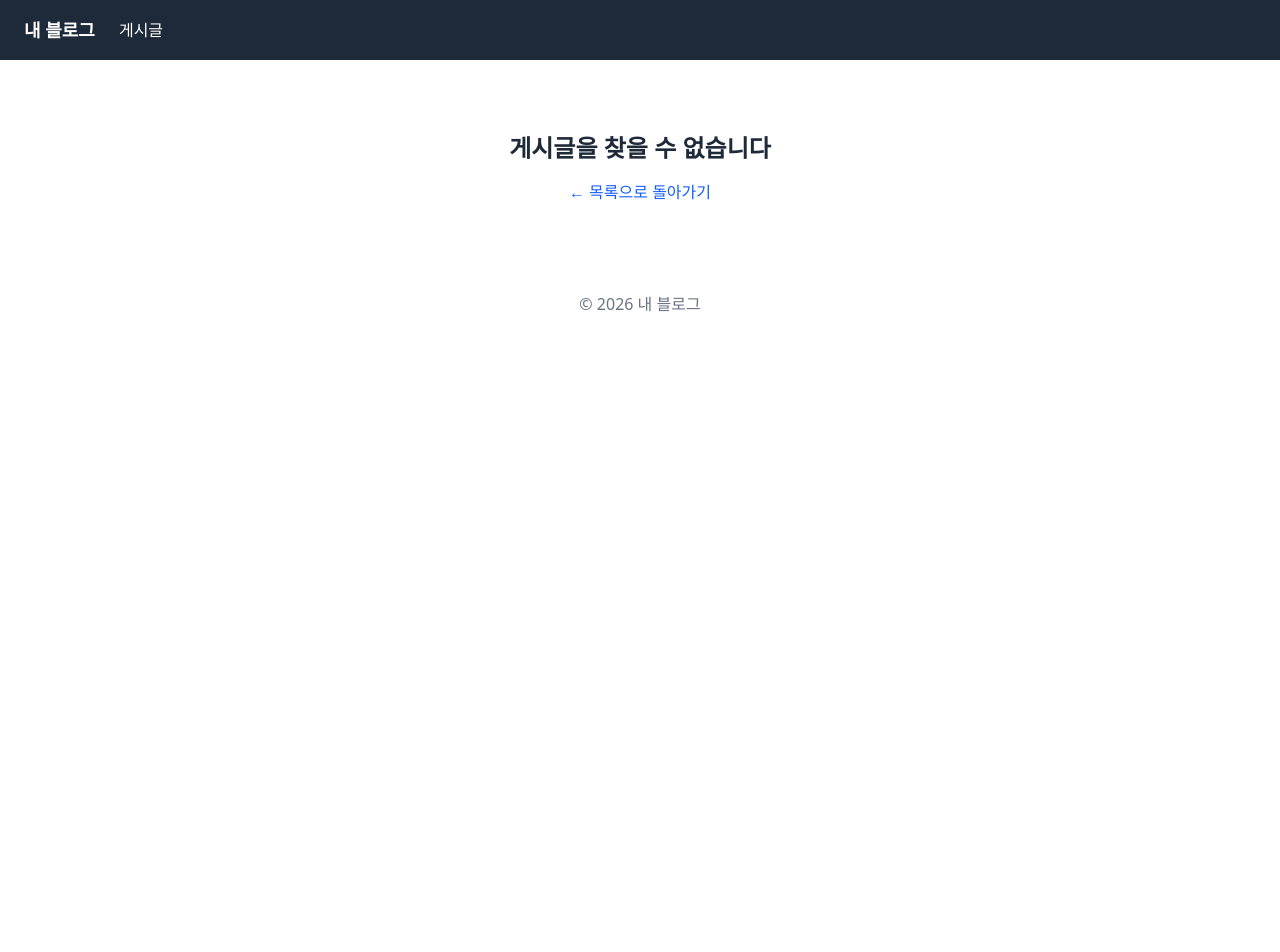
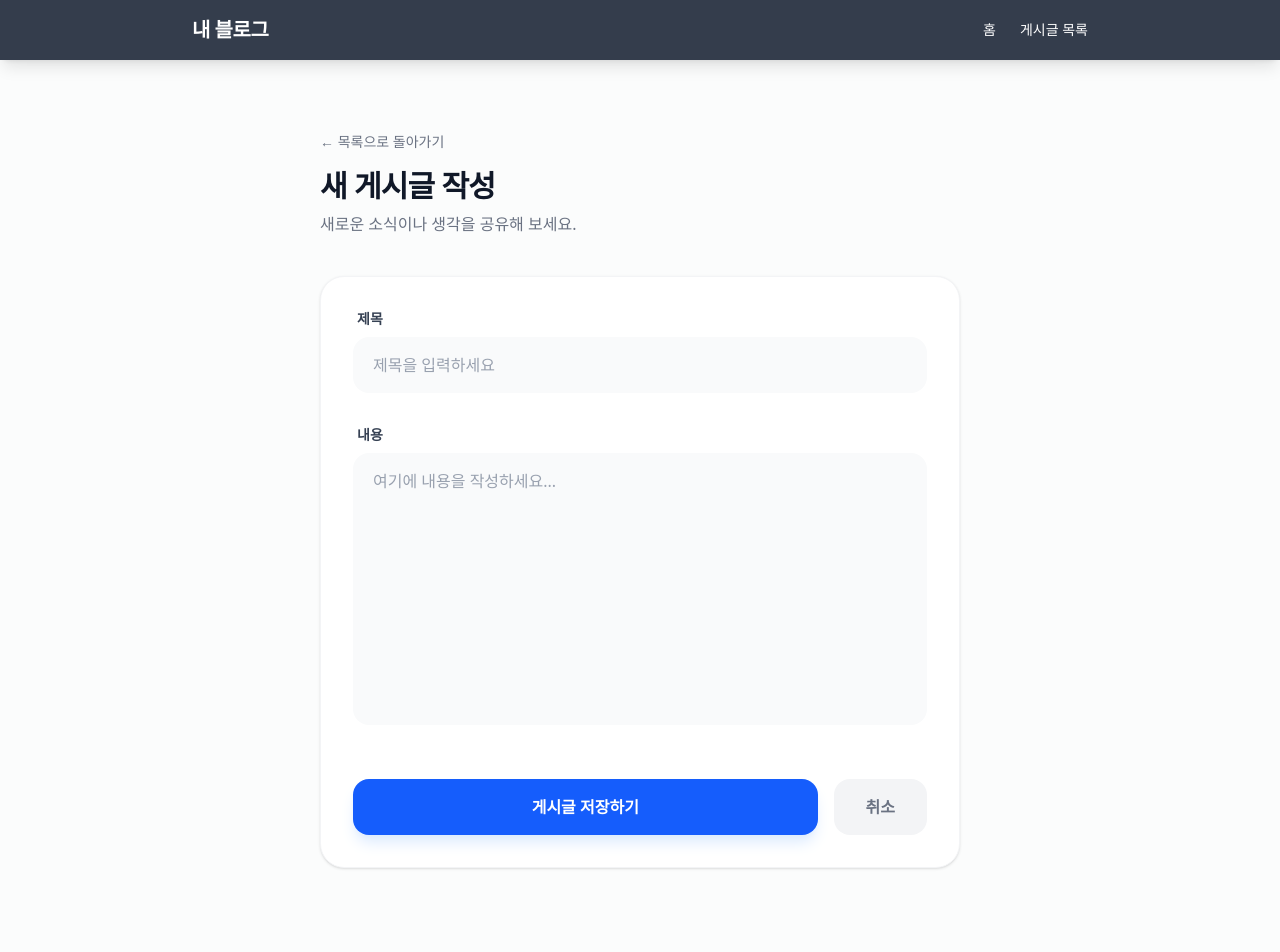
Before and after one commit to GA-YOUNGKIM/my-first-web, a Next.js app: page /posts/new in a window 1280 px wide. Shown: the top 952 px of the page. Before the commit the page ends 800 px from the top, so only its background shows below. Built offline with nearby package versions, Linux system fonts and the light colour scheme.

Commit message:
Ch5: 블로그 목록/상세/작성 페이지

```diff
--- a/app/layout.tsx
+++ b/app/layout.tsx
@@ -4,7 +4,7 @@ import "./globals.css";
 
 export const metadata: Metadata = {
   title: "내 블로그",
-  description: "내 블로그입니다.",
+  description: "개발 블로그입니다.",
 };
 
 export default function RootLayout({
@@ -14,20 +14,25 @@ export default function RootLayout({
 }>) {
   return (
     <html lang="ko">
-      <body>
-        <nav className="bg-gray-800 text-white px-6 py-4 flex items-center gap-6">
-          <Link href="/" className="font-bold text-lg hover:text-gray-300">
-            내 블로그
-          </Link>
-          <Link href="/posts" className="hover:text-gray-300">
-            게시글
-          </Link>
+      <body className="antialiased font-sans text-gray-900 bg-gray-50/50">
+        <nav className="sticky top-0 z-50 bg-gray-800/90 backdrop-blur-md text-white px-6 py-4 shadow-lg">
+          <div className="max-w-4xl mx-auto flex justify-between items-center">
+            <Link href="/" className="font-bold text-xl tracking-tight hover:text-blue-400过渡 transition-colors">
+              내 블로그
+            </Link>
+            <div className="flex gap-6">
+              <Link href="/" className="text-sm font-medium hover:text-blue-400 transition-colors">홈</Link>
+              <Link href="/posts" className="text-sm font-medium hover:text-blue-400 transition-colors">게시글 목록</Link>
+            </div>
+          </div>
         </nav>
-        <main className="max-w-4xl mx-auto p-6">
+        <main className="max-w-4xl mx-auto p-6 min-h-[calc(100vh-160px)]">
           {children}
         </main>
-        <footer className="text-center text-gray-500 py-4">
-          © 2026 내 블로그
+        <footer className="bg-white border-t border-gray-100 mt-12">
+          <div className="max-w-4xl mx-auto py-10 px-6 text-center text-gray-400 text-sm">
+            © 2026 내 블로그. All rights reserved.
+          </div>
         </footer>
       </body>
     </html>
--- a/app/page.tsx
+++ b/app/page.tsx
@@ -1,52 +1,10 @@
-import Link from "next/link";
-import { posts } from "@/lib/posts";
-
 export default function Home() {
   return (
-    <>
-      <header className="mb-10">
-        <h1 className="text-4xl font-bold text-gray-900 mb-2">내 블로그</h1>
-        <p className="text-gray-500">
-          다양한 개발 이야기를 공유하는 블로그입니다.
-        </p>
-        <nav className="mt-4 flex gap-4 text-sm">
-          <Link href="/" className="text-blue-600 font-semibold hover:underline">
-            홈
-          </Link>
-          <Link href="/posts" className="text-gray-600 hover:text-blue-600 hover:underline">
-            게시글 목록
-          </Link>
-        </nav>
-      </header>
-
-      <main>
-        <h2 className="text-2xl font-bold text-gray-800 mb-6">최근 게시글</h2>
-        <div className="grid gap-6 sm:grid-cols-2 lg:grid-cols-3">
-          {posts.map((post) => (
-            <article
-              key={post.id}
-              className="border border-gray-200 rounded-2xl p-6 shadow-sm hover:shadow-md hover:-translate-y-1 transition"
-            >
-              <Link href={`/posts/${post.id}`}>
-                <h3 className="text-lg font-semibold text-gray-900 mb-2">
-                  {post.title}
-                </h3>
-                <p className="text-gray-600 text-sm line-clamp-2 mb-4">
-                  {post.content}
-                </p>
-                <div className="flex items-center justify-between text-xs text-gray-500">
-                  <span>{post.author}</span>
-                  <time dateTime={post.date}>{post.date}</time>
-                </div>
-              </Link>
-            </article>
-          ))}
-        </div>
-      </main>
-
-      <footer className="mt-12 pt-6 border-t border-gray-200 text-center text-sm text-gray-400">
-        © 2026 내 블로그. All rights reserved.
-      </footer>
-    </>
+    <div className="py-20 text-center">
+      <h1 className="text-4xl font-bold text-gray-900 mb-4">내 블로그</h1>
+      <p className="text-xl text-gray-600">
+        다양한 개발 이야기를 공유하는 블로그입니다. 환영합니다!
+      </p>
+    </div>
   );
 }
--- a/app/posts/[id]/page.tsx
+++ b/app/posts/[id]/page.tsx
@@ -11,13 +11,17 @@ export default async function PostDetailPage({
 
   if (!post) {
     return (
-      <div className="py-12 text-center">
-        <h1 className="text-2xl font-bold text-gray-800 mb-4">
+      <div className="py-24 text-center">
+        <div className="w-20 h-20 bg-red-50 text-red-500 rounded-full flex items-center justify-center mx-auto mb-6 text-3xl">
+          ⚠️
+        </div>
+        <h1 className="text-3xl font-bold text-gray-900 mb-4">
           게시글을 찾을 수 없습니다
         </h1>
+        <p className="text-gray-500 mb-10">요청하신 데이터가 존재하지 않거나 삭제되었을 수 있습니다.</p>
         <Link
           href="/posts"
-          className="text-blue-600 hover:underline"
+          className="inline-flex items-center gap-2 px-6 py-3 bg-gray-900 text-white rounded-xl font-medium hover:bg-gray-800 transition-colors"
         >
           ← 목록으로 돌아가기
         </Link>
@@ -26,25 +30,47 @@ export default async function PostDetailPage({
   }
 
   return (
-    <div className="py-12">
+    <div className="max-w-3xl mx-auto py-12">
       <Link
         href="/posts"
-        className="text-blue-600 hover:underline text-sm"
+        className="group inline-flex items-center gap-2 text-gray-500 hover:text-blue-600 transition-colors mb-10 font-medium"
       >
-        ← 목록으로 돌아가기
+        <span className="text-xl group-hover:-translate-x-1 transition-transform">←</span>
+        목록으로 돌아가기
       </Link>
 
-      <article className="mt-6">
-        <h1 className="text-3xl font-bold text-gray-900 mb-2">
-          {post.title}
-        </h1>
-        <p className="text-gray-500 text-sm mb-8">
-          {post.author} · {post.date}
-        </p>
-        <div className="text-gray-700 leading-relaxed whitespace-pre-line">
+      <article className="bg-white rounded-3xl border border-gray-100 p-8 md:p-12 shadow-sm">
+        <header className="mb-10 text-center">
+          <div className="flex items-center justify-center gap-3 mb-6">
+            <span className="px-4 py-1 text-xs font-bold text-blue-600 bg-blue-50 rounded-full uppercase tracking-wider">Development</span>
+            <time className="text-sm text-gray-400 font-medium" dateTime={post.date}>{post.date}</time>
+          </div>
+          <h1 className="text-4xl md:text-5xl font-extrabold text-gray-900 leading-tight mb-6">
+            {post.title}
+          </h1>
+          <div className="flex items-center justify-center gap-3 pt-6 border-t border-gray-50 max-w-xs mx-auto">
+            <div className="w-10 h-10 rounded-full bg-gradient-to-tr from-blue-500 to-indigo-600 flex items-center justify-center text-white text-sm font-bold shadow-md">
+              {post.author[0]}
+            </div>
+            <span className="text-gray-900 font-semibold">{post.author}</span>
+          </div>
+        </header>
+
+        <div className="prose prose-lg max-w-none text-gray-700 leading-relaxed whitespace-pre-line">
           {post.content}
         </div>
       </article>
+
+      <div className="mt-12 text-center p-8 bg-blue-50 rounded-3xl">
+        <h3 className="text-lg font-bold text-blue-900 mb-2">도움이 되셨나요?</h3>
+        <p className="text-blue-700 text-sm mb-6">더 많은 개발 정보가 필요하시다면 목록을 확인해 보세요.</p>
+        <Link
+          href="/posts"
+          className="inline-flex items-center gap-2 px-8 py-3 bg-blue-600 text-white rounded-xl font-bold hover:bg-blue-700 shadow-lg shadow-blue-200 transition-all"
+        >
+          다른 게시글 읽기
+        </Link>
+      </div>
     </div>
   );
 }
--- /dev/null
+++ b/app/posts/new/page.tsx
@@ -0,0 +1,92 @@
+'use client';
+
+import { useRouter } from 'next/navigation';
+import { useState } from 'react';
+import Link from 'next/link';
+
+export default function NewPostPage() {
+  const router = useRouter();
+  const [title, setTitle] = useState('');
+  const [content, setContent] = useState('');
+  const [isSubmitting, setIsSubmitting] = useState(false);
+
+  const handleSubmit = async (e: React.FormEvent) => {
+    e.preventDefault();
+    if (!title || !content) return;
+
+    setIsSubmitting(true);
+
+    // 백엔드가 없으므로 시뮬레이션
+    setTimeout(() => {
+      alert('저장되었습니다');
+      router.push('/posts');
+    }, 500);
+  };
+
+  return (
+    <div className="max-w-2xl mx-auto py-12 px-4">
+      <div className="mb-10">
+        <Link
+          href="/posts"
+          className="text-sm font-medium text-gray-500 hover:text-blue-600 transition-colors flex items-center gap-1"
+        >
+          ← 목록으로 돌아가기
+        </Link>
+        <h1 className="text-3xl font-bold text-gray-900 mt-4 tracking-tight">새 게시글 작성</h1>
+        <p className="text-gray-500 mt-2">새로운 소식이나 생각을 공유해 보세요.</p>
+      </div>
+
+      <form onSubmit={handleSubmit} className="space-y-8 bg-white p-8 rounded-3xl border border-gray-100 shadow-sm">
+        <div>
+          <label htmlFor="title" className="block text-sm font-bold text-gray-700 mb-2 ml-1">
+            제목
+          </label>
+          <input
+            type="text"
+            id="title"
+            value={title}
+            onChange={(e) => setTitle(e.target.value)}
+            placeholder="제목을 입력하세요"
+            required
+            className="w-full px-5 py-4 bg-gray-50 border-none rounded-2xl text-gray-900 placeholder-gray-400 focus:ring-2 focus:ring-blue-500/20 focus:bg-white transition-all outline-none"
+          />
+        </div>
+
+        <div>
+          <label htmlFor="content" className="block text-sm font-bold text-gray-700 mb-2 ml-1">
+            내용
+          </label>
+          <textarea
+            id="content"
+            value={content}
+            onChange={(e) => setContent(e.target.value)}
+            placeholder="여기에 내용을 작성하세요..."
+            required
+            rows={10}
+            className="w-full px-5 py-4 bg-gray-50 border-none rounded-2xl text-gray-900 placeholder-gray-400 focus:ring-2 focus:ring-blue-500/20 focus:bg-white transition-all outline-none resize-none"
+          />
+        </div>
+
+        <div className="flex gap-4 pt-4">
+          <button
+            type="submit"
+            disabled={isSubmitting}
+            className={`flex-1 py-4 px-6 rounded-2xl font-bold text-white transition-all shadow-lg shadow-blue-100 ${
+              isSubmitting
+                ? 'bg-blue-400 cursor-not-allowed'
+                : 'bg-blue-600 hover:bg-blue-700 hover:shadow-blue-200 active:scale-[0.98]'
+            }`}
+          >
+            {isSubmitting ? '저장 중...' : '게시글 저장하기'}
+          </button>
+          <Link
+            href="/posts"
+            className="px-8 py-4 rounded-2xl font-bold text-gray-500 bg-gray-100 hover:bg-gray-200 transition-all active:scale-[0.98] text-center"
+          >
+            취소
+          </Link>
+        </div>
+      </form>
+    </div>
+  );
+}
```
Also changed, not shown: app/posts/page.tsx (+42 -11 lines).
